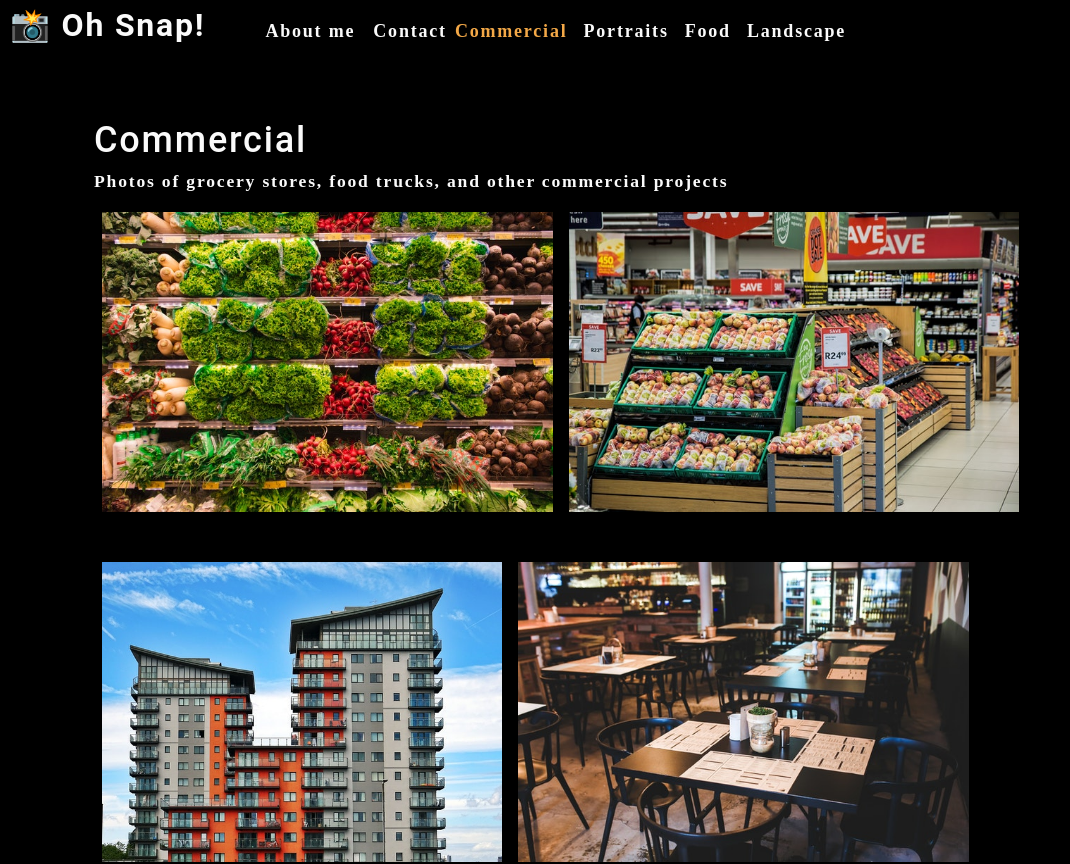
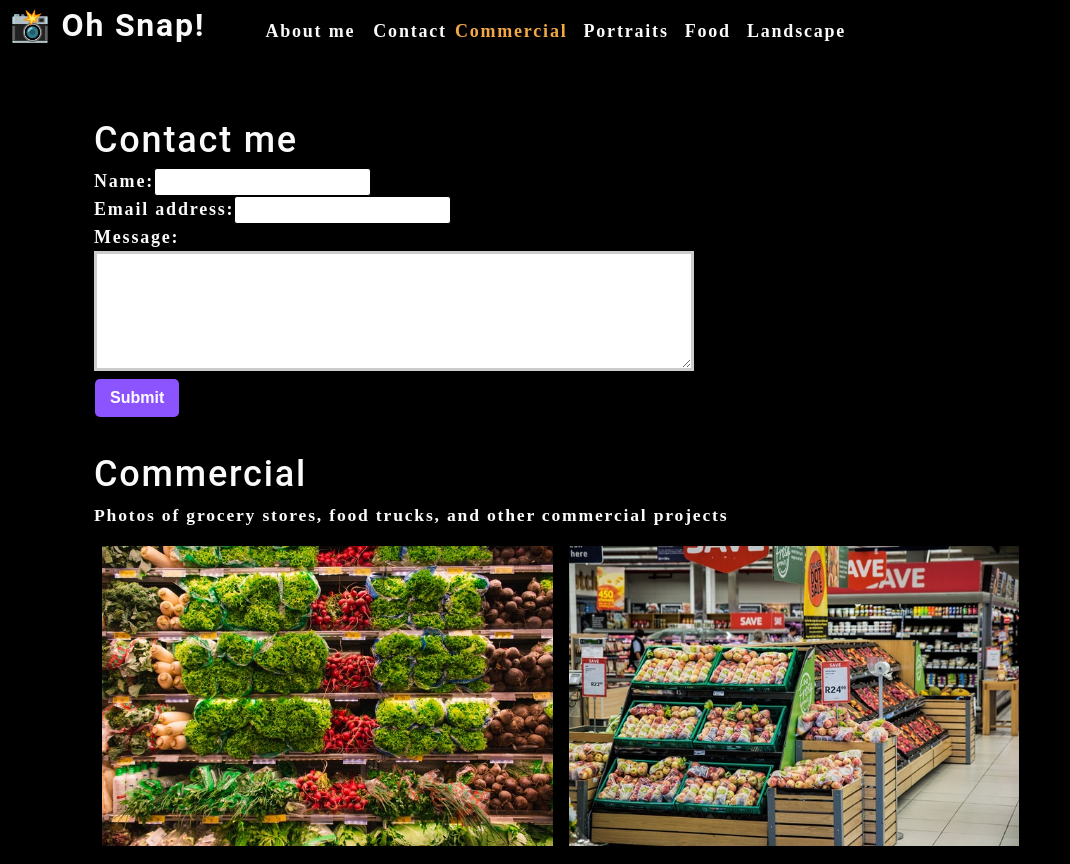
Before and after one commit to rclank/photo-port, a React (Create React App) app: page / in a window 1280 px wide. Shown: the top 864 px of the page, without its empty margins (0-1070 px from the left). Built offline with nearby package versions, Linux system fonts and the light colour scheme.

Commit message:
controlled component

```diff
--- a/src/App.js
+++ b/src/App.js
@@ -2,6 +2,7 @@
 import About from './components/About';
 import Nav from './components/Nav';
 import Gallery from './components/Gallery';
+import ContactForm from './components/Contact';
 
 function App() {
   const [categories] = useState([
@@ -24,10 +25,9 @@
         currentCategory={currentCategory}
       ></Nav>
       <main>
-        <div>
+          <ContactForm></ContactForm>
           <Gallery currentCategory={currentCategory}></Gallery>
           <About></About>
-        </div>
       </main>
     </div>
   );
--- a/src/components/Contact/index.js
+++ b/src/components/Contact/index.js
@@ -1,25 +1,37 @@
-import React from 'react';
+import React, { useState } from 'react';
 
 function ContactForm() {
+    const [formState, setFormState] = useState({ name: '', email: '', message: '' });
+    const { name, email, message } = formState;
+
+    function handleChange(e) {
+        setFormState({...formState, [e.target.name]: e.target.value})
+    }
+
+    function handleSubmit(e) {
+        e.preventDefault();
+        console.log(formState);
+    }
+
     // JSX
     return (
         <section>
             <h1>Contact me</h1>
-            <form id="contact-form">
+            <form id="contact-form" onSubmit={handleSubmit}>
                 {/* name input */}
                 <div>
                     <label htmlFor="name">Name:</label>
-                    <input type="text" name="name" />
+                    <input type="text" defaultValue={name} onChange={handleChange} name="name" />
                 </div>
                 {/* email input */}
                 <div>
                     <label htmlFor="email">Email address:</label>
-                    <input type="email" name="email" />
+                    <input type="email" defaultValue={email} name="email" onChange={handleChange} />
                 </div>
                 {/* message text area */}
                 <div>
                     <label htmlFor="message">Message:</label>
-                    <textarea name="message" rows="5" />
+                    <textarea name="message" defaultValue={message} onChange={handleChange} rows="5"  />
                 </div>
                 <button type="submit">Submit</button>
             </form>
```
